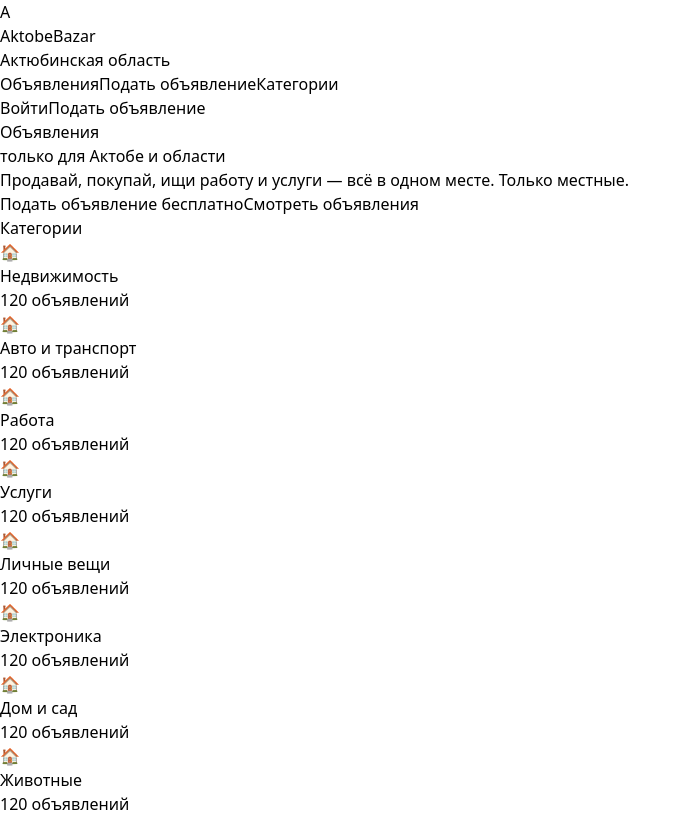
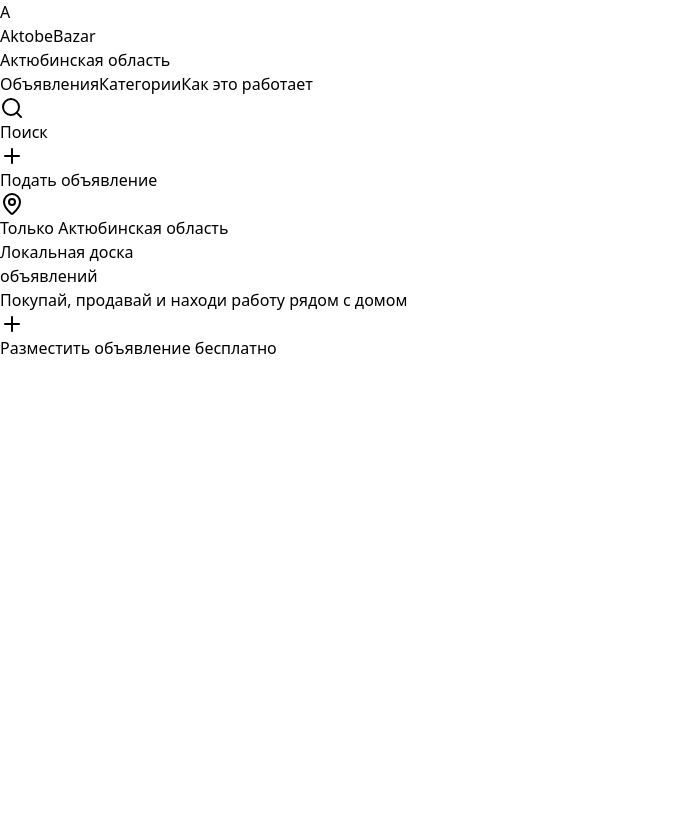
Before and after one commit to Aleksandr-pro/aktobe-bazar, a Next.js app: page / in a window 1280 px wide. Shown: the whole page, without its empty margins (0-691 px from the left). Built offline with nearby package versions, Linux system fonts and the light colour scheme.

Commit message:
Update homepage minimal dark theme

```diff
--- a/app/page.tsx
+++ b/app/page.tsx
@@ -1,61 +1,63 @@
-'use client';
+import { Plus, Search, MapPin } from 'lucide-react';
 
 export default function Home() {
   return (
-    <div className="min-h-screen bg-gradient-to-b from-blue-50 to-white">
+    <div className="min-h-screen bg-zinc-950 text-zinc-100">
       {/* Header */}
-      <header className="bg-white shadow-sm sticky top-0 z-50">
-        <div className="max-w-7xl mx-auto px-4 py-4 flex justify-between items-center">
+      <header className="border-b border-zinc-800 bg-zinc-950 sticky top-0 z-50">
+        <div className="max-w-6xl mx-auto px-6 py-4 flex items-center justify-between">
           <div className="flex items-center gap-3">
-            <div className="w-10 h-10 bg-blue-600 rounded-xl flex items-center justify-center text-white font-bold text-2xl">A</div>
+            <div className="w-9 h-9 bg-emerald-600 rounded-xl flex items-center justify-center">
+              <span className="text-white font-bold text-xl">A</span>
+            </div>
             <div>
-              <h1 className="text-2xl font-bold text-gray-900">AktobeBazar</h1>
-              <p className="text-xs text-gray-500 -mt-1">Актюбинская область</p>
+              <h1 className="text-2xl font-semibold tracking-tight">AktobeBazar</h1>
+              <p className="text-xs text-zinc-500 -mt-1">Актюбинская область</p>
             </div>
           </div>
-          <nav className="hidden md:flex gap-8 text-sm font-medium">
-            <a href="#" className="hover:text-blue-600">Объявления</a>
-            <a href="#" className="hover:text-blue-600">Подать объявление</a>
-            <a href="#" className="hover:text-blue-600">Категории</a>
+
+          <nav className="hidden md:flex items-center gap-8 text-sm">
+            <a href="#" className="hover:text-white transition-colors">Объявления</a>
+            <a href="#" className="hover:text-white transition-colors">Категории</a>
+            <a href="#" className="hover:text-white transition-colors">Как это работает</a>
           </nav>
+
           <div className="flex items-center gap-4">
-            <button className="px-5 py-2 text-sm font-medium border rounded-xl hover:bg-gray-50">Войти</button>
-            <button className="px-5 py-2 text-sm font-medium bg-blue-600 text-white rounded-xl hover:bg-blue-700">Подать объявление</button>
+            <button className="px-5 py-2.5 text-sm font-medium border border-zinc-700 hover:bg-zinc-900 rounded-xl transition-colors flex items-center gap-2">
+              <Search className="w-4 h-4" />
+              Поиск
+            </button>
+            <a href="/post" className="bg-emerald-600 hover:bg-emerald-700 px-6 py-2.5 rounded-xl font-medium flex items-center gap-2 transition-colors">
+              <Plus className="w-5 h-5" />
+              Подать объявление
+            </a>
           </div>
         </div>
       </header>
 
-      {/* Hero */}
-      <section className="max-w-7xl mx-auto px-4 py-20 text-center">
-        <h2 className="text-5xl md:text-6xl font-bold text-gray-900 mb-6">
-          Объявления<br />только для Актобе и области
-        </h2>
-        <p className="text-xl text-gray-600 max-w-2xl mx-auto mb-10">
-          Продавай, покупай, ищи работу и услуги — всё в одном месте. Только местные.
-        </p>
-        <div className="flex flex-col sm:flex-row gap-4 justify-center">
-          <button className="px-10 py-4 bg-blue-600 text-white rounded-2xl text-lg font-semibold hover:bg-blue-700">
-            Подать объявление бесплатно
-          </button>
-          <button className="px-10 py-4 border border-gray-300 rounded-2xl text-lg font-semibold hover:bg-gray-50">
-            Смотреть объявления
-          </button>
+      <main>
+        <div className="max-w-6xl mx-auto px-6 pt-20 pb-24 text-center">
+          <div className="inline-flex items-center gap-2 bg-zinc-900 border border-zinc-800 rounded-full px-4 py-1.5 mb-6">
+            <MapPin className="w-4 h-4 text-emerald-500" />
+            <span className="text-sm text-zinc-400">Только Актюбинская область</span>
+          </div>
+
+          <h1 className="text-6xl md:text-7xl font-semibold tracking-tighter mb-6 leading-none">
+            Локальная доска<br />объявлений
+          </h1>
+          <p className="text-2xl text-zinc-400 max-w-lg mx-auto mb-12">
+            Покупай, продавай и находи работу рядом с домом
+          </p>
+
+          <a
+            href="/post"
+            className="inline-flex items-center gap-3 bg-white text-black hover:bg-zinc-200 px-10 py-5 rounded-2xl text-xl font-semibold transition-all active:scale-[0.98]"
+          >
+            <Plus className="w-6 h-6" />
+            Разместить объявление бесплатно
+          </a>
         </div>
-      </section>
-
-      {/* Categories */}
-      <section className="max-w-7xl mx-auto px-4 pb-20">
-        <h3 className="text-3xl font-bold text-center mb-10">Категории</h3>
-        <div className="grid grid-cols-2 md:grid-cols-3 lg:grid-cols-4 gap-4">
-          {['Недвижимость', 'Авто и транспорт', 'Работа', 'Услуги', 'Личные вещи', 'Электроника', 'Дом и сад', 'Животные'].map((cat, i) => (
-            <div key={i} className="bg-white p-6 rounded-3xl shadow-sm hover:shadow-md transition-all cursor-pointer border border-transparent hover:border-blue-200">
-              <div className="text-4xl mb-4">🏠</div>
-              <h4 className="font-semibold text-xl">{cat}</h4>
-              <p className="text-sm text-gray-500 mt-1">120 объявлений</p>
-            </div>
-          ))}
-        </div>
-      </section>
+      </main>
     </div>
   );
 }
```
